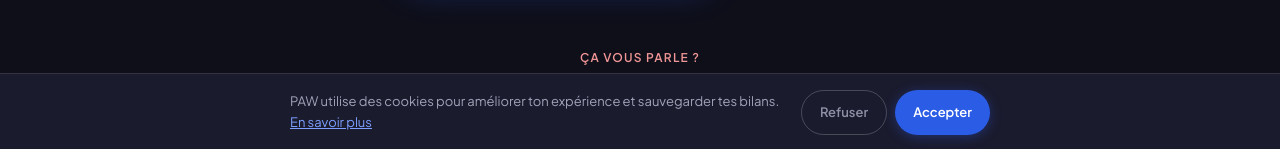
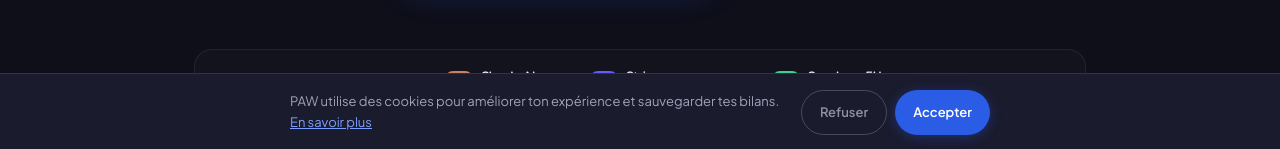
Before and after one commit to Julienbeumier/posture-at-work, a Next.js app: page /entreprise in a window 1280 px wide. Shown: the part 649-798 px from the top of the page. Built offline with nearby package versions, Linux system fonts and the light colour scheme; no server answers.

Commit message:
feat: /entreprise — badges tech Anthropic/Stripe/Supabase/RGPD

```diff
--- a/app/entreprise/EntrepriseClient.tsx
+++ b/app/entreprise/EntrepriseClient.tsx
@@ -467,6 +467,143 @@ export default function EntrepriseClient() {
                 Déjà client →
               </div>
             </Link>
+          </div>
+        </motion.div>
+
+        {/* ── BADGES TECH ── */}
+        <motion.div {...fadeUp(0.05)} style={{ marginBottom: 56 }}>
+          <div style={{
+            padding: "20px 28px", borderRadius: 18,
+            background: "rgba(255,255,255,0.02)",
+            border: "0.5px solid rgba(255,255,255,0.07)",
+            display: "flex", alignItems: "center",
+            justifyContent: "center", flexWrap: "wrap", gap: isMobile ? 12 : 24,
+          }}>
+            {/* Label */}
+            <span style={{ fontFamily: T.b, fontSize: 11, fontWeight: 600,
+              color: "var(--t30)", textTransform: "uppercase", letterSpacing: "0.1em",
+              flexBasis: isMobile ? "100%" : "auto", textAlign: "center" }}>
+              Propulsé par
+            </span>
+
+            {/* Séparateur desktop */}
+            {!isMobile && <div style={{ width: 1, height: 20, background: "rgba(255,255,255,0.08)" }} />}
+
+            {/* Claude / Anthropic */}
+            <div style={{ display: "flex", alignItems: "center", gap: 8 }}>
+              <div style={{ width: 28, height: 28, borderRadius: 8,
+                background: "linear-gradient(135deg, #cc785c, #d4966a)",
+                display: "flex", alignItems: "center", justifyContent: "center",
+                fontSize: 14, flexShrink: 0 }}>
+                ✦
+              </div>
+              <div>
+                <p style={{ fontFamily: T.h, fontWeight: 700, fontSize: 12,
+                  color: "var(--text-primary)", margin: 0, lineHeight: 1 }}>
+                  Claude AI
+                </p>
+                <p style={{ fontFamily: T.b, fontSize: 10, color: "var(--t35)",
+                  margin: "2px 0 0" }}>
+                  by Anthropic
+                </p>
+              </div>
+            </div>
+
+            <div style={{ width: 1, height: 20, background: "rgba(255,255,255,0.08)" }} />
+
+            {/* Stripe */}
+            <div style={{ display: "flex", alignItems: "center", gap: 8 }}>
+              <div style={{ width: 28, height: 28, borderRadius: 8,
+                background: "#635bff",
+                display: "flex", alignItems: "center", justifyContent: "center",
+                flexShrink: 0 }}>
+                <svg width="14" height="14" viewBox="0 0 14 14" fill="none">
+                  <path d="M6.5 2C4.5 2 3 3.2 3 4.8c0 1.4 1 2.2 2.6 2.8 1.3.5 1.7.8 1.7 1.4 0 .7-.7 1.1-1.8 1.1-1.2 0-2.1-.4-2.8-.9L2 10.5c.8.5 1.9.9 3.2.9C7.4 11.4 9 10.2 9 8.5c0-1.5-1-2.3-2.7-2.9C5 5.1 4.6 4.8 4.6 4.2c0-.6.6-1 1.6-1 1 0 1.8.3 2.4.7l.7-1.6C8.6 2.4 7.7 2 6.5 2z" fill="white"/>
+                </svg>
+              </div>
+              <div>
+                <p style={{ fontFamily: T.h, fontWeight: 700, fontSize: 12,
+                  color: "var(--text-primary)", margin: 0, lineHeight: 1 }}>
+                  Stripe
+                </p>
+                <p style={{ fontFamily: T.b, fontSize: 10, color: "var(--t35)",
+                  margin: "2px 0 0" }}>
+                  Paiements sécurisés
+                </p>
+              </div>
+            </div>
+
+            <div style={{ width: 1, height: 20, background: "rgba(255,255,255,0.08)" }} />
+
+            {/* Supabase */}
+            <div style={{ display: "flex", alignItems: "center", gap: 8 }}>
+              <div style={{ width: 28, height: 28, borderRadius: 8,
+                background: "#3ecf8e",
+                display: "flex", alignItems: "center", justifyContent: "center",
+                flexShrink: 0 }}>
+                <svg width="14" height="14" viewBox="0 0 14 14" fill="none">
+                  <path d="M7.5 1L2 8h5l-.5 5 5.5-7H7l.5-5z" fill="white"/>
+                </svg>
+              </div>
+              <div>
+                <p style={{ fontFamily: T.h, fontWeight: 700, fontSize: 12,
+                  color: "var(--text-primary)", margin: 0, lineHeight: 1 }}>
+                  Supabase EU
+                </p>
+                <p style={{ fontFamily: T.b, fontSize: 10, color: "var(--t35)",
+                  margin: "2px 0 0" }}>
+                  Données hébergées en Europe
+                </p>
+              </div>
+            </div>
+
+            <div style={{ width: 1, height: 20, background: "rgba(255,255,255,0.08)" }} />
+
+            {/* RGPD */}
+            <div style={{ display: "flex", alignItems: "center", gap: 8 }}>
+              <div style={{ width: 28, height: 28, borderRadius: 8,
+                background: "rgba(116,198,157,0.15)",
+                border: "0.5px solid rgba(116,198,157,0.3)",
+                display: "flex", alignItems: "center", justifyContent: "center",
+                fontSize: 14, flexShrink: 0 }}>
+                🔒
+              </div>
+              <div>
+                <p style={{ fontFamily: T.h, fontWeight: 700, fontSize: 12,
+                  color: "#74c69d", margin: 0, lineHeight: 1 }}>
+                  RGPD
+                </p>
+                <p style={{ fontFamily: T.b, fontSize: 10, color: "var(--t35)",
+                  margin: "2px 0 0" }}>
+                  Données anonymisées
+                </p>
+              </div>
+            </div>
+
+            <div style={{ width: 1, height: 20, background: "rgba(255,255,255,0.08)",
+              display: isMobile ? "none" : "block" }} />
+
+            {/* Kiné validé */}
+            <div style={{ display: "flex", alignItems: "center", gap: 8 }}>
+              <div style={{ width: 28, height: 28, borderRadius: 8,
+                background: "rgba(43,92,230,0.15)",
+                border: "0.5px solid rgba(43,92,230,0.3)",
+                display: "flex", alignItems: "center", justifyContent: "center",
+                fontSize: 14, flexShrink: 0 }}>
+                🩺
+              </div>
+              <div>
+                <p style={{ fontFamily: T.h, fontWeight: 700, fontSize: 12,
+                  color: "#7c9fff", margin: 0, lineHeight: 1 }}>
+                  Validé cliniquement
+                </p>
+                <p style={{ fontFamily: T.b, fontSize: 10, color: "var(--t35)",
+                  margin: "2px 0 0" }}>
+                  Par un kinésithérapeute
+                </p>
+              </div>
+            </div>
+
           </div>
         </motion.div>
 
```
